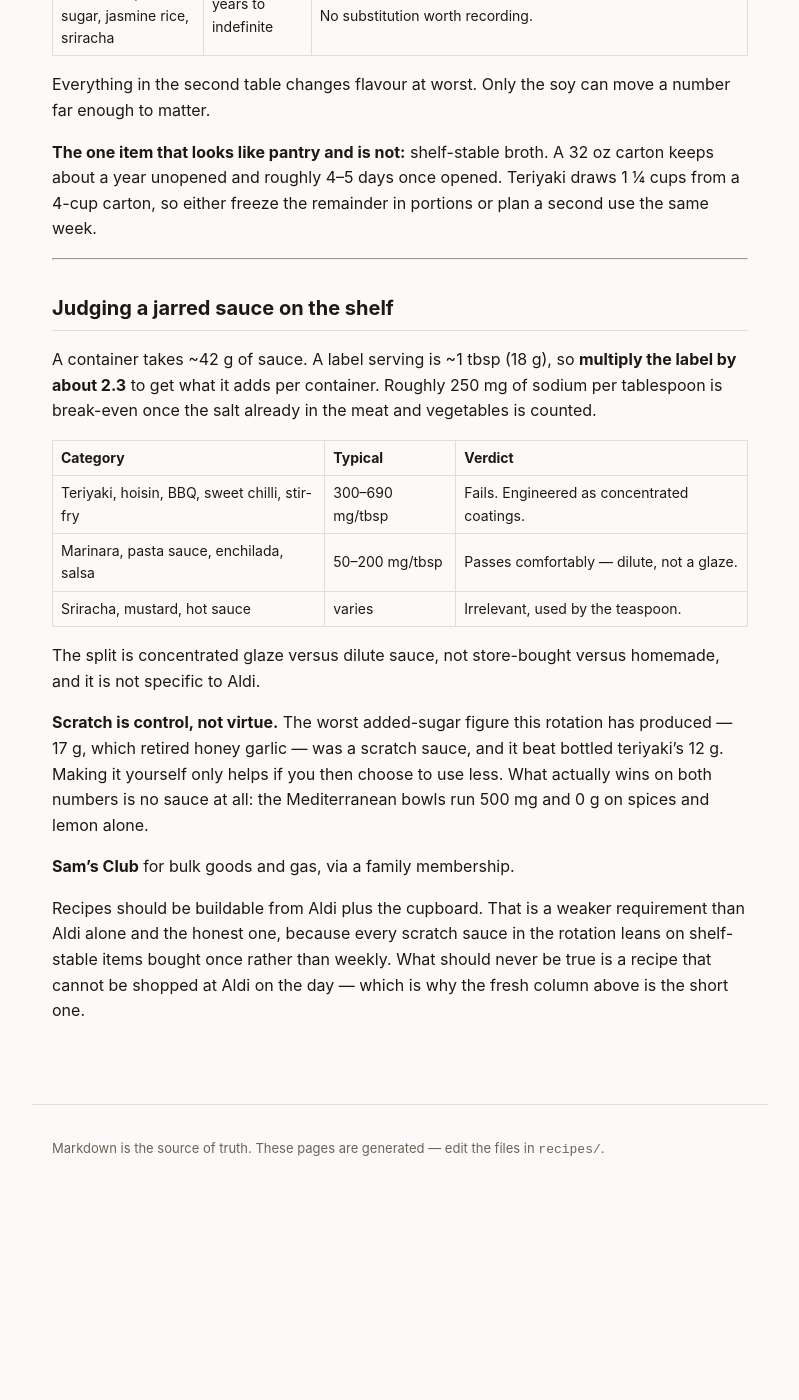
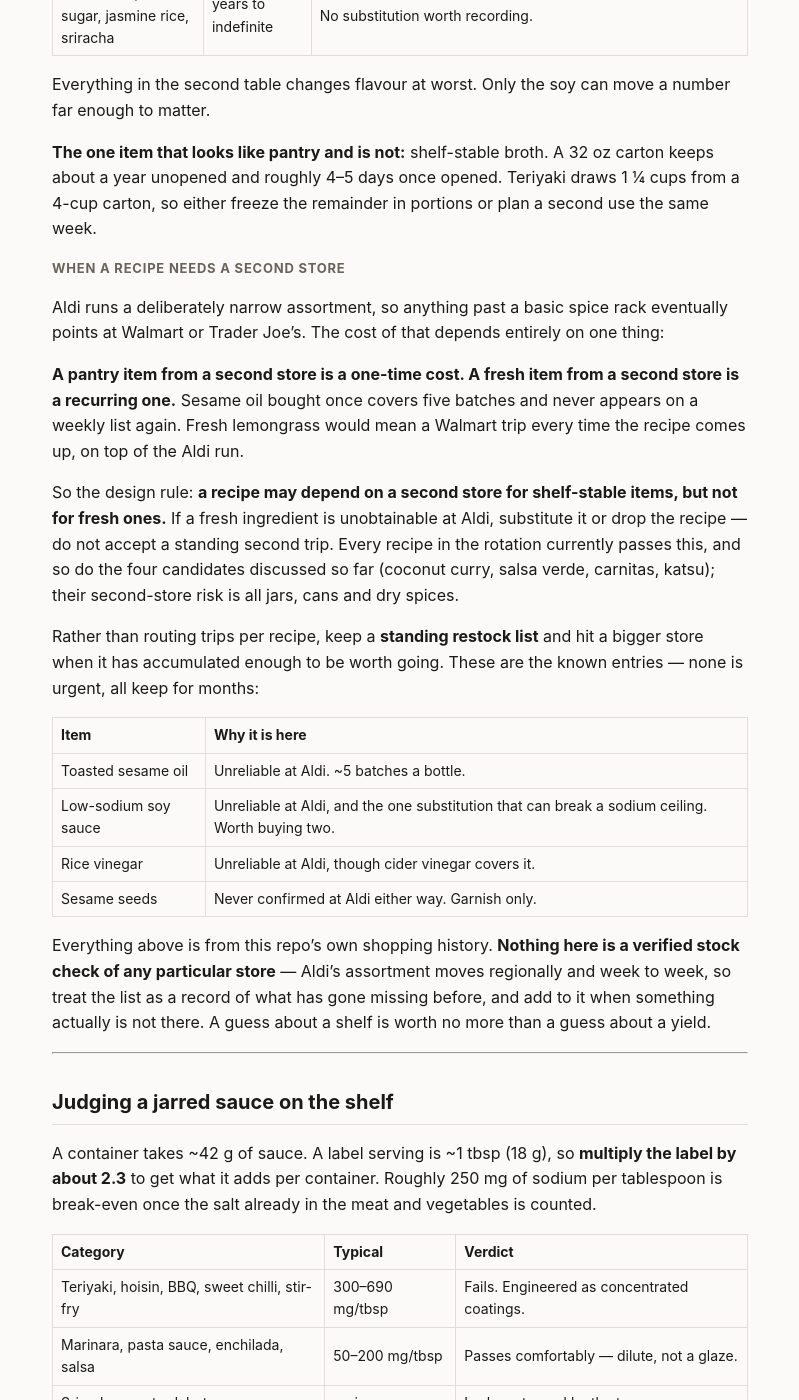
Before and after one commit to ZJBecker32/ten-containers, a Jekyll site: the page built from docs/standing-parameters.md, in a window 1280 px wide and 1400 px high, scrolled down 7248 px. Shown: the whole window, without its empty margins (240-1039 px from the left). Built offline with Jekyll 4.4.1, drawn with Linux system fonts in a browser that asks for light colours; before the commit the page ends 8442 px from its top, so only the background shows below that.

Commit message:
Make second-store dependency a recipe design constraint
Store routing is a separate axis from the stock-ahead sorting in the previous
commit, and it was missing. The repo named Aldi and Sam's Club and had nothing
about where the items Aldi does not reliably carry actually come from.

The rule that matters: a pantry item from a second store is a one-time cost, a
fresh item from a second store is a recurring one. Sesame oil bought once
covers five batches. Fresh lemongrass would mean a Walmart trip every time the
recipe came up, on top of the Aldi run.

So a recipe may depend on a second store for shelf-stable items and must not
for fresh ones. If a fresh ingredient is unobtainable at Aldi, substitute it or
drop the recipe rather than accepting a standing second trip. Checked this
against the rotation and the four candidates under discussion — coconut curry,
salsa verde, carnitas, katsu — and all pass; their second-store exposure is
entirely jars, cans and dry spices.

Replaced per-recipe trip routing with a standing restock list, since every
entry on it keeps for months and none is ever urgent. Four known items, drawn
from this repo's own shopping history.

Marked explicitly that none of it is a verified stock check. Aldi's assortment
moves regionally and weekly, so the list records what has gone missing before,
not what any particular store carries. A guess about a shelf is worth no more
than a guess about a yield.

Co-Authored-By: Claude Opus 5 <noreply@anthropic.com>
Claude-Session: https://claude.ai/code/session_01UgQQ4eCUmbkrGrvZUTtmrD

```diff
--- a/docs/standing-parameters.md
+++ b/docs/standing-parameters.md
@@ -307,6 +307,41 @@ a number far enough to matter.
 Teriyaki draws 1 ¼ cups from a 4-cup carton, so either freeze the remainder in
 portions or plan a second use the same week.
 
+### When a recipe needs a second store
+
+Aldi runs a deliberately narrow assortment, so anything past a basic spice
+rack eventually points at Walmart or Trader Joe's. The cost of that depends
+entirely on one thing:
+
+**A pantry item from a second store is a one-time cost. A fresh item from a
+second store is a recurring one.** Sesame oil bought once covers five batches
+and never appears on a weekly list again. Fresh lemongrass would mean a Walmart
+trip every time the recipe comes up, on top of the Aldi run.
+
+So the design rule: **a recipe may depend on a second store for shelf-stable
+items, but not for fresh ones.** If a fresh ingredient is unobtainable at
+Aldi, substitute it or drop the recipe — do not accept a standing second trip.
+Every recipe in the rotation currently passes this, and so do the four
+candidates discussed so far (coconut curry, salsa verde, carnitas, katsu);
+their second-store risk is all jars, cans and dry spices.
+
+Rather than routing trips per recipe, keep a **standing restock list** and hit
+a bigger store when it has accumulated enough to be worth going. These are the
+known entries — none is urgent, all keep for months:
+
+| Item | Why it is here |
+|---|---|
+| Toasted sesame oil | Unreliable at Aldi. ~5 batches a bottle. |
+| Low-sodium soy sauce | Unreliable at Aldi, and the one substitution that can break a sodium ceiling. Worth buying two. |
+| Rice vinegar | Unreliable at Aldi, though cider vinegar covers it. |
+| Sesame seeds | Never confirmed at Aldi either way. Garnish only. |
+
+Everything above is from this repo's own shopping history. **Nothing here is a
+verified stock check of any particular store** — Aldi's assortment moves
+regionally and week to week, so treat the list as a record of what has gone
+missing before, and add to it when something actually is not there. A guess
+about a shelf is worth no more than a guess about a yield.
+
 ---
 
 ## Judging a jarred sauce on the shelf
```
